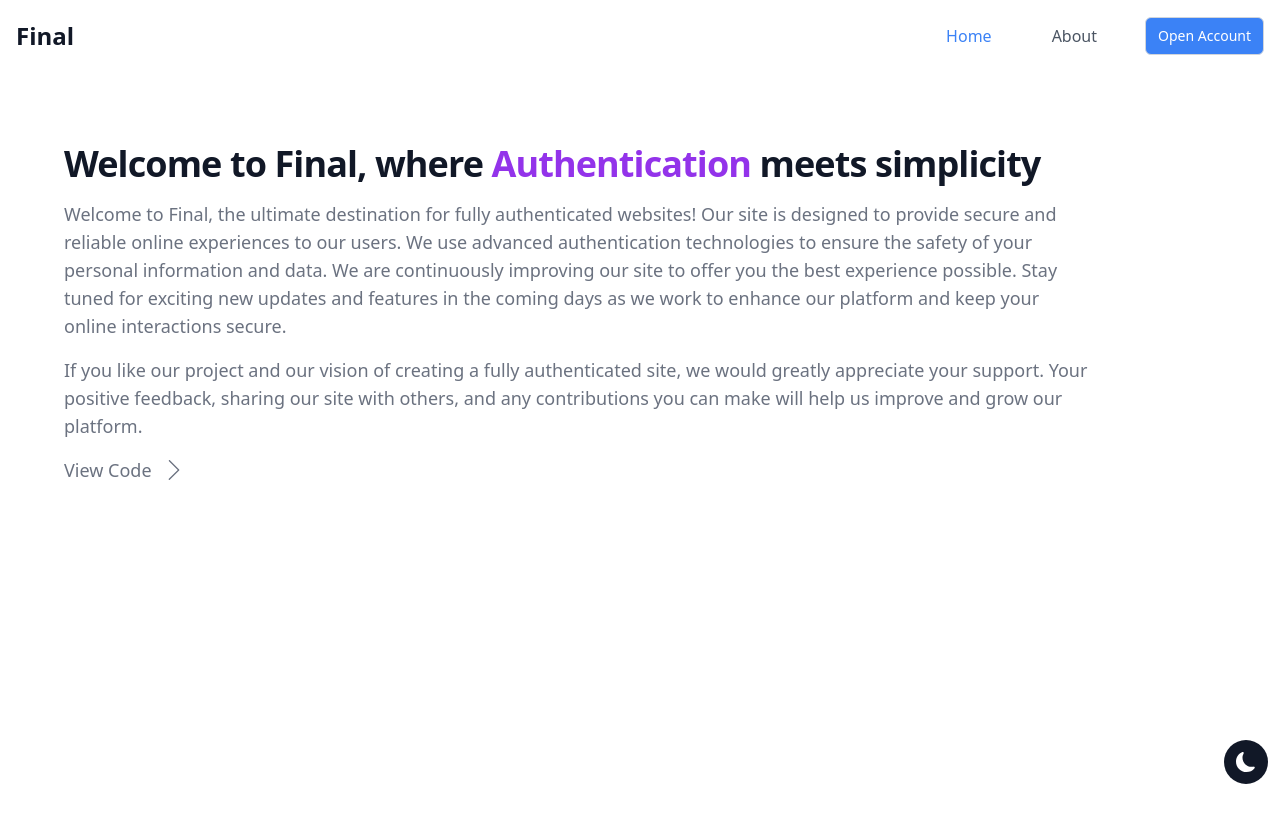
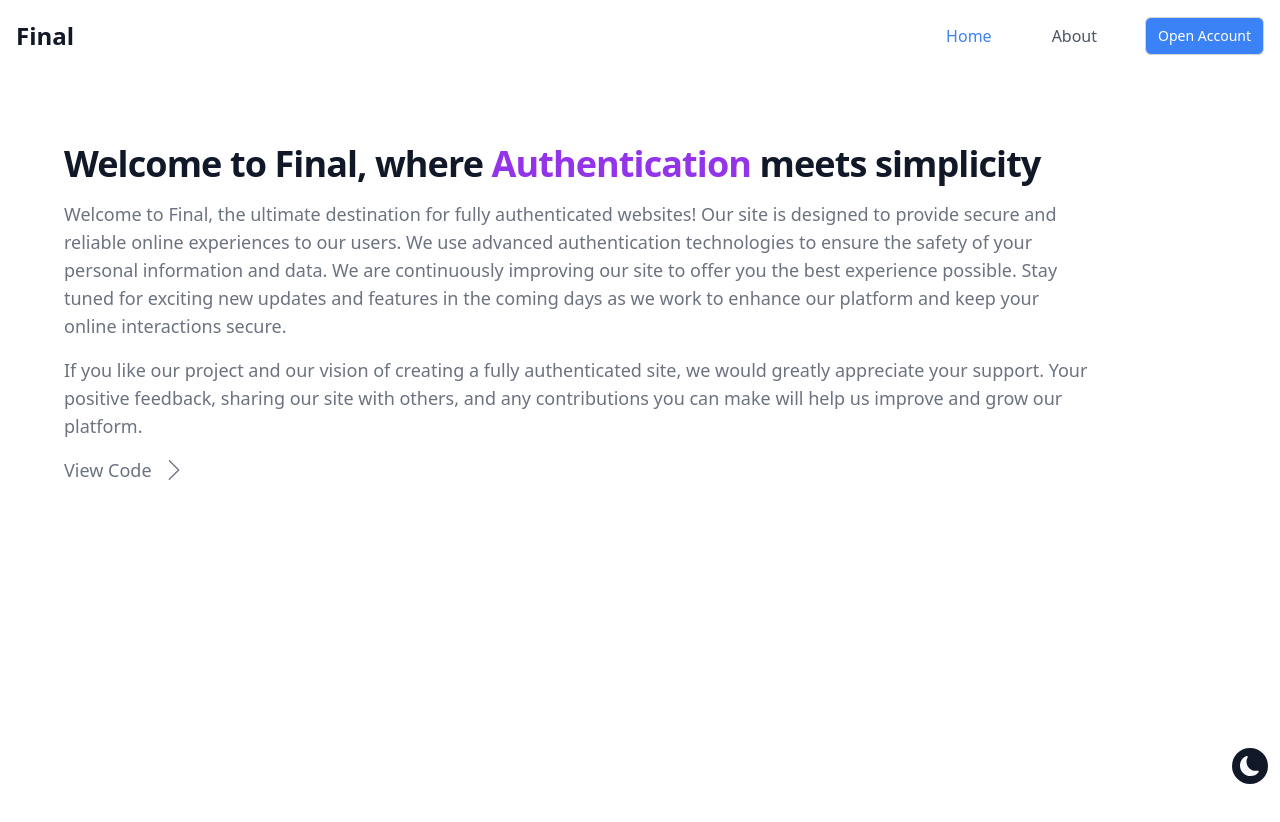
Before and after one commit to Zaif-Ali/next-auth, a Next.js app: page / in a window 1280 px wide. Shown: the top 822 px of the page. Built offline with nearby package versions, Linux system fonts and the light colour scheme; no server answers.

Commit message:
theme setting

```diff
--- a/components/ThemeChange.tsx
+++ b/components/ThemeChange.tsx
@@ -17,25 +17,14 @@ const ThemeChange = () => {
   }, []);
 
   const currentTheme = theme === "system" ? systemTheme : theme;
-  const renderThemeChanger = () => {
+
+
+  const HandleChangeTheme = () => {
     if (!mounted) return null;
-
     if (currentTheme === "dark") {
-      return (
-        <ImSun
-          className="w-5 h-5 text-yellow-300 "
-          role="button"
-          onClick={() => setTheme("light")}
-        />
-      );
+      setTheme("light");
     } else {
-      return (
-        <BsFillMoonFill
-          className="w-5 h-5 text-white "
-          role="button"
-          onClick={() => setTheme("dark")}
-        />
-      );
+      setTheme("dark");
     }
   };
 
@@ -44,16 +33,23 @@ const ThemeChange = () => {
       <TooltipProvider>
         <Tooltip>
           <TooltipTrigger asChild>
-            <div
-              className={`z-30 fixed rounded-full right-3 bottom-4 p-3 ${
-                currentTheme === "dark" ? "bg-gray-900" : "bg-gray-900"
+            <button
+              className={`z-30 fixed  right-3 bottom-4 rounded-full p-2    ${
+                currentTheme === "dark" ? " bg-gray-800" : "bg-gray-900"
               }`}
+              onClick={HandleChangeTheme}
             >
-              {renderThemeChanger()}
-            </div>
+              {currentTheme === "dark" ? (
+                <ImSun className=" w-5 h-5 " />
+                ) : (
+                <BsFillMoonFill className="fill-gray-50 w-5 h-5 " />
+              )}
+            </button>
           </TooltipTrigger>
           <TooltipContent>
-            <span className=" text-sm right-8 bottom-0 ">{theme === 'dark' ? 'Light' : 'Dark'}</span>
+            <span className={` text-sm right-8 bottom-0 pb-2 font-semibold ${currentTheme === "dark" ? "text-yellow-300 " : ""}`}>
+              {theme === "dark" ? "Light" : "Dark"}
+            </span>
           </TooltipContent>
         </Tooltip>
       </TooltipProvider>
```
